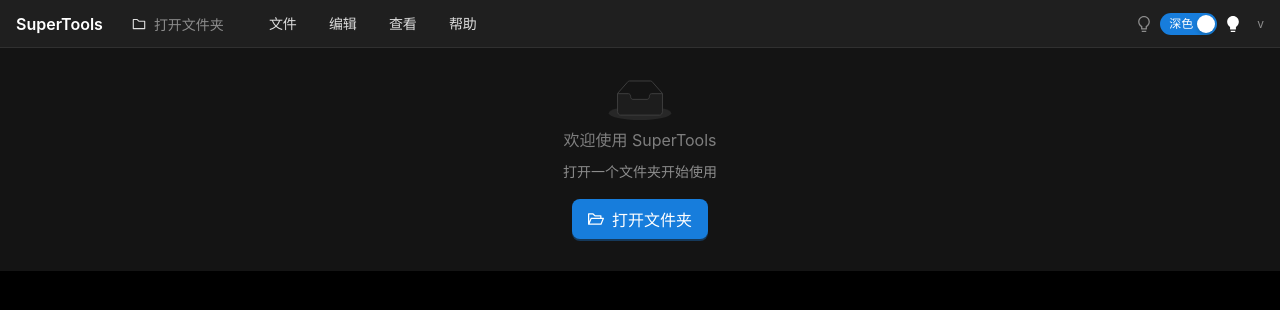
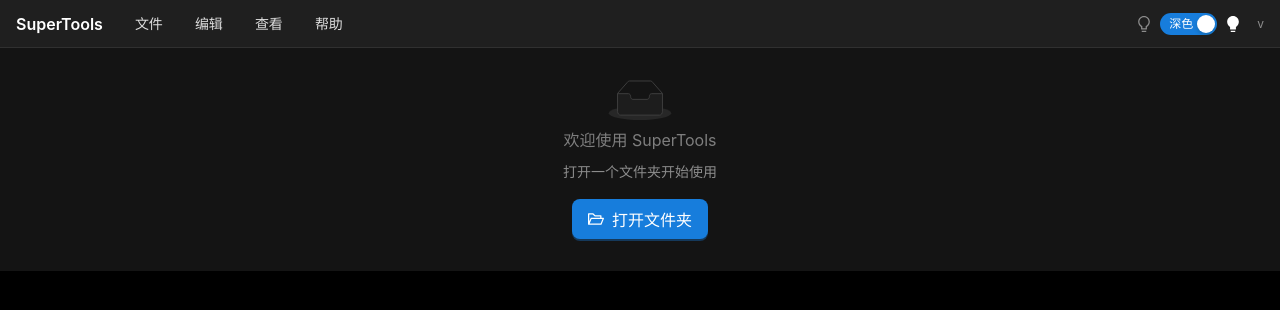
Before and after one commit to BroganGrow/TemuWorkbenchAI, a React (Vite) app: page / in a window 1280 px wide. Shown: the top 310 px of the page. Built offline with nearby package versions, Linux system fonts and the light colour scheme.

Commit message:
feat:将 TemuWorkspace 功能移动到顶部菜单栏的"文件"菜单中；

```diff
--- a/electron/main.ts
+++ b/electron/main.ts
@@ -3,6 +3,10 @@
 import { fileURLToPath } from 'url';
 import fs from 'fs-extra';
 import { registerIpcHandlers } from './ipc-handlers.js';
+
+// 禁用 Electron 开发环境的安全警告（开发用）
+process.env['ELECTRON_DISABLE_SECURITY_WARNINGS'] = 'true';
+
 
 const __filename = fileURLToPath(import.meta.url);
 const __dirname = path.dirname(__filename);
--- a/src/App.tsx
+++ b/src/App.tsx
@@ -12,7 +12,6 @@
 import { WorkspaceInitDialog } from './components/WorkspaceInitDialog';
 import { DropZone } from './components/DropZone';
 import { ThemeToggle } from './components/ThemeToggle';
-import { FolderSelector } from './components/FolderSelector';
 import { ResizableSider } from './components/ResizableSider';
 import { useAppStore } from './store/appStore';
 import { isStandardWorkspace, initWorkspace } from './utils/workspaceInit';
@@ -200,14 +199,47 @@
           }}>
             SuperTools
           </div>
-          <FolderSelector
-            currentPath={rootPath}
-            onSelect={handleOpenFolder}
-          />
           <Menu
             mode="horizontal"
             items={[
-              { key: 'file', label: '文件' },
+              {
+                key: 'file',
+                label: '文件',
+                children: [
+                  {
+                    key: 'open-folder',
+                    label: '打开文件夹',
+                    icon: <FolderOpenOutlined />,
+                    onClick: handleOpenFolder
+                  },
+                  {
+                    key: 'close-folder',
+                    label: '关闭文件夹',
+                    disabled: !rootPath,
+                    onClick: () => {
+                      setRootPath('');
+                      message.info('已关闭文件夹');
+                    }
+                  },
+                  { type: 'divider' },
+                  {
+                    key: 'current-folder',
+                    label: rootPath ? (
+                      <div style={{
+                        maxWidth: '300px',
+                        overflow: 'hidden',
+                        textOverflow: 'ellipsis',
+                        whiteSpace: 'nowrap',
+                        color: '#8c8c8c',
+                        fontSize: '12px'
+                      }}>
+                        当前: {rootPath}
+                      </div>
+                    ) : '未打开文件夹',
+                    disabled: true
+                  }
+                ]
+              },
               { key: 'edit', label: '编辑' },
               { key: 'view', label: '查看' },
               { key: 'help', label: '帮助' }
--- a/src/components/FolderSelector.tsx
+++ /dev/null
@@ -1,53 +0,0 @@
-import { Button, Tooltip, Space, Typography } from 'antd';
-import { FolderOpenOutlined, FolderOutlined } from '@ant-design/icons';
-
-const { Text } = Typography;
-
-interface FolderSelectorProps {
-  currentPath: string | null;
-  onSelect: () => void;
-}
-
-/**
- * 文件夹选择器 - 类似Cursor的"打开文件夹"
- */
-export function FolderSelector({ currentPath, onSelect }: FolderSelectorProps) {
-  const getFolderName = (path: string) => {
-    return path.split(/[\\/]/).filter(Boolean).pop() || path;
-  };
-
-  return (
-    <Tooltip title={currentPath || '打开文件夹'}>
-      <Button
-        type="text"
-        icon={currentPath ? <FolderOpenOutlined /> : <FolderOutlined />}
-        onClick={onSelect}
-        style={{
-          padding: '4px 12px',
-          height: 'auto',
-          display: 'flex',
-          alignItems: 'center',
-          gap: '8px'
-        }}
-      >
-        {currentPath ? (
-          <Space size={4}>
-            <Text
-              style={{
-                color: '#fff',
-                maxWidth: '200px',
-                overflow: 'hidden',
-                textOverflow: 'ellipsis',
-                whiteSpace: 'nowrap'
-              }}
-            >
-              {getFolderName(currentPath)}
-            </Text>
-          </Space>
-        ) : (
-          <span style={{ color: '#8c8c8c' }}>打开文件夹</span>
-        )}
-      </Button>
-    </Tooltip>
-  );
-}
```
